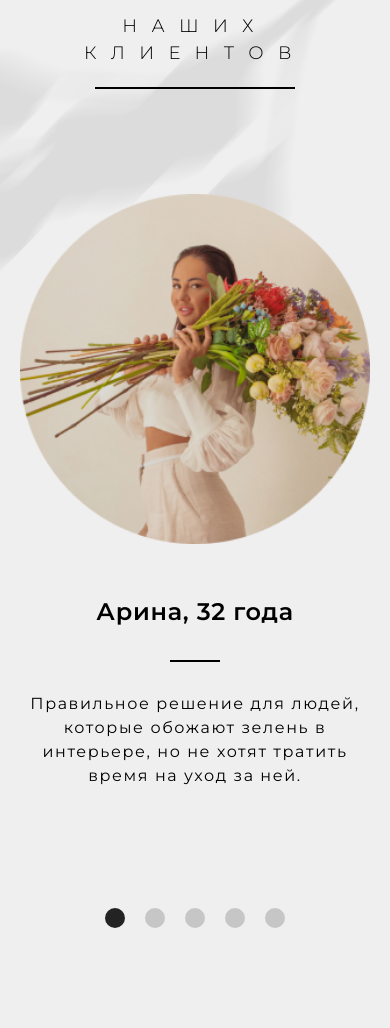
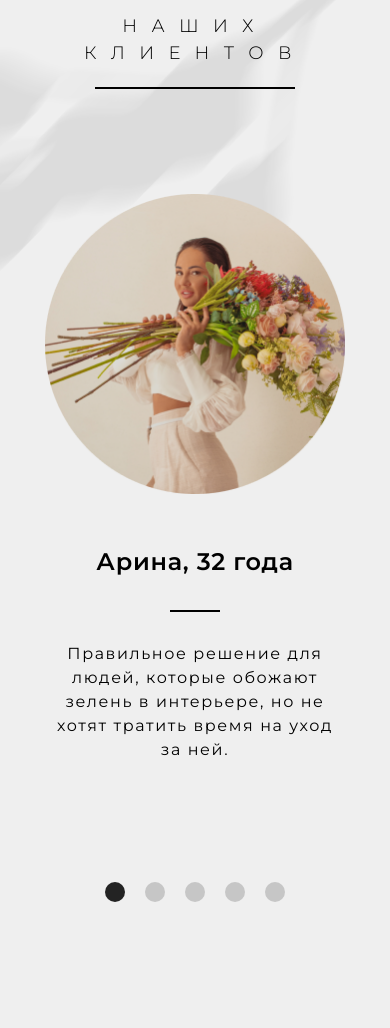
Before and after one commit to conho-web/evergreen, a PHP site: page / in a window 390 px wide. Shown: the part 4750-5778 px from the top of the page. Run offline with PHP 8.4, Linux system fonts and the light colour scheme.

Commit message:
fix bug reviews slider

```diff
--- a/index.css
+++ b/index.css
@@ -313,7 +313,9 @@
 }
 
 @media screen and (max-width: 1024px) {
-
+    .reviews-swiper-slide {
+        max-width: 300px;
+    }
 }
 
 @media screen and (max-width: 768px) {
```
